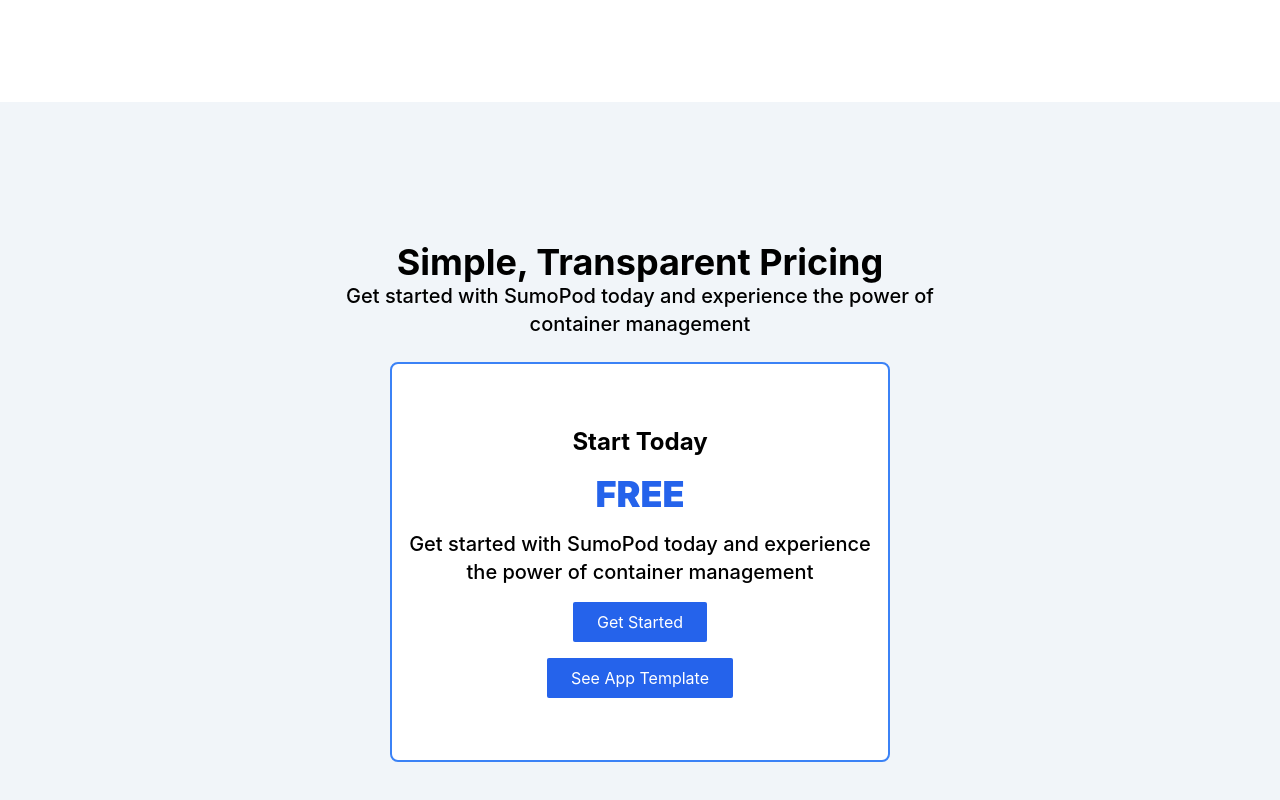
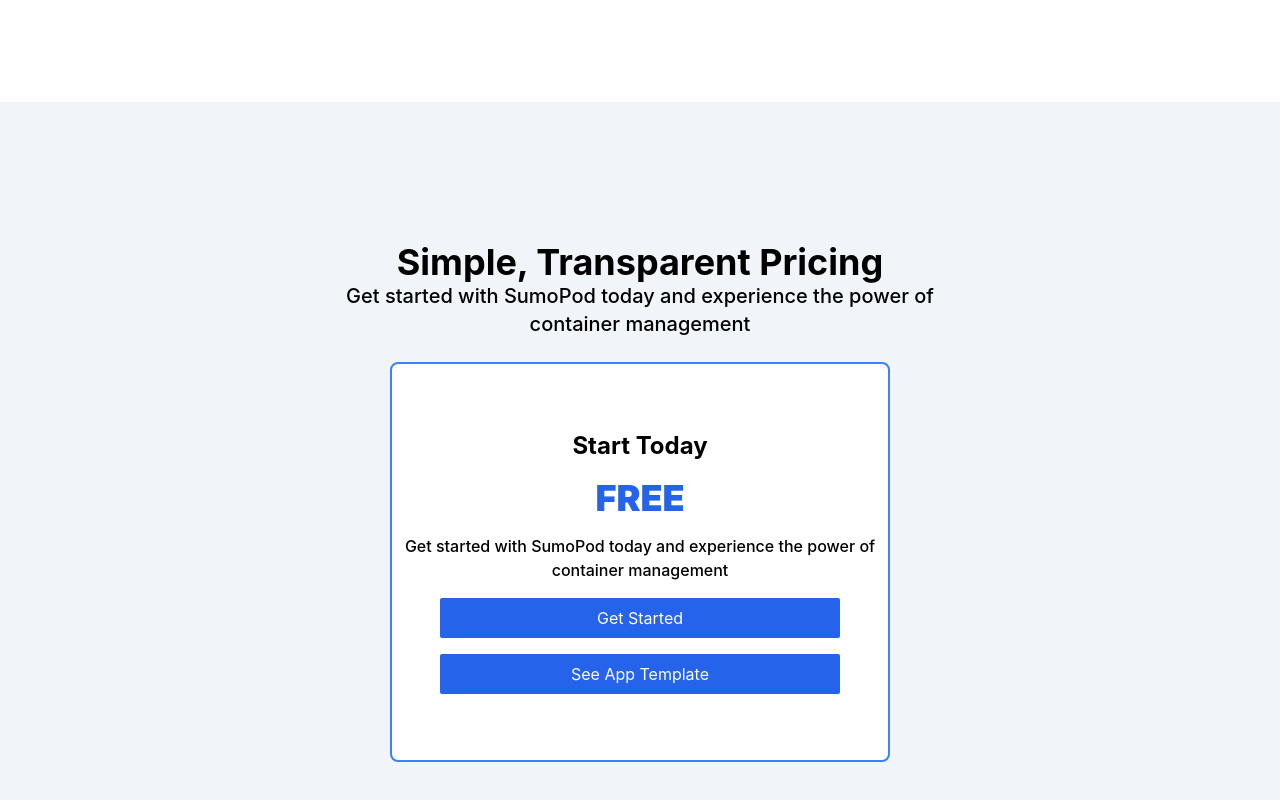
Before and after one commit to hashiifab/sumopod-ui, a React (Create React App) app: page / in a window 1280 px wide. Shown: the part 762-1562 px from the top of the page. Built offline with nearby package versions, Linux system fonts and the light colour scheme.

Commit message:
add pricing  section

```diff
--- a/src/components/Header.tsx
+++ b/src/components/Header.tsx
@@ -2,7 +2,7 @@
 
 function Header() {
   return (
-    <header className="bg-white flex justify-around items-center pt-6 sticky top-0">
+    <header className="bg-white flex justify-around items-center pt-6 sticky absolute top-0">
       <div className="flex gap-8 items-center">
         <h1 className="text-2xl font-bold">Sumopod</h1>
         <a className="hover:text-blue-500" href="/">
--- a/src/pages/landingPage.tsx
+++ b/src/pages/landingPage.tsx
@@ -39,13 +39,17 @@
         <div className="bg-white border-2 border-blue-500 w-[500px] h-[400px] rounded-lg flex flex-col justify-center items-center gap-4">
           <h2 className="text-2xl font-bold">Start Today</h2>
           <h1 className="text-4xl font-black text-blue-600"> FREE </h1>
-          <p className="text-xl font-medium text-center">
+          <p className="text-medium font-medium text-center">
             Get started with SumoPod today and experience the power of container
             management
           </p>
           <div className="flex flex-col justify-center items-center gap-4">
-            <button className="bg-blue-600 text-white px-6 py-2 rounded-sm">Get Started</button>
-            <button className="bg-blue-600 text-white px-6 py-2 rounded-sm">See App Template</button >
+            <button className="bg-blue-600 text-white min-w-[400px] px-6 py-2 rounded-sm">
+              Get Started
+            </button>
+            <button className="bg-blue-600 text-white min-w-[400px] px-6 py-2 rounded-sm">
+              See App Template
+            </button>
           </div>
         </div>
       </section>
```
